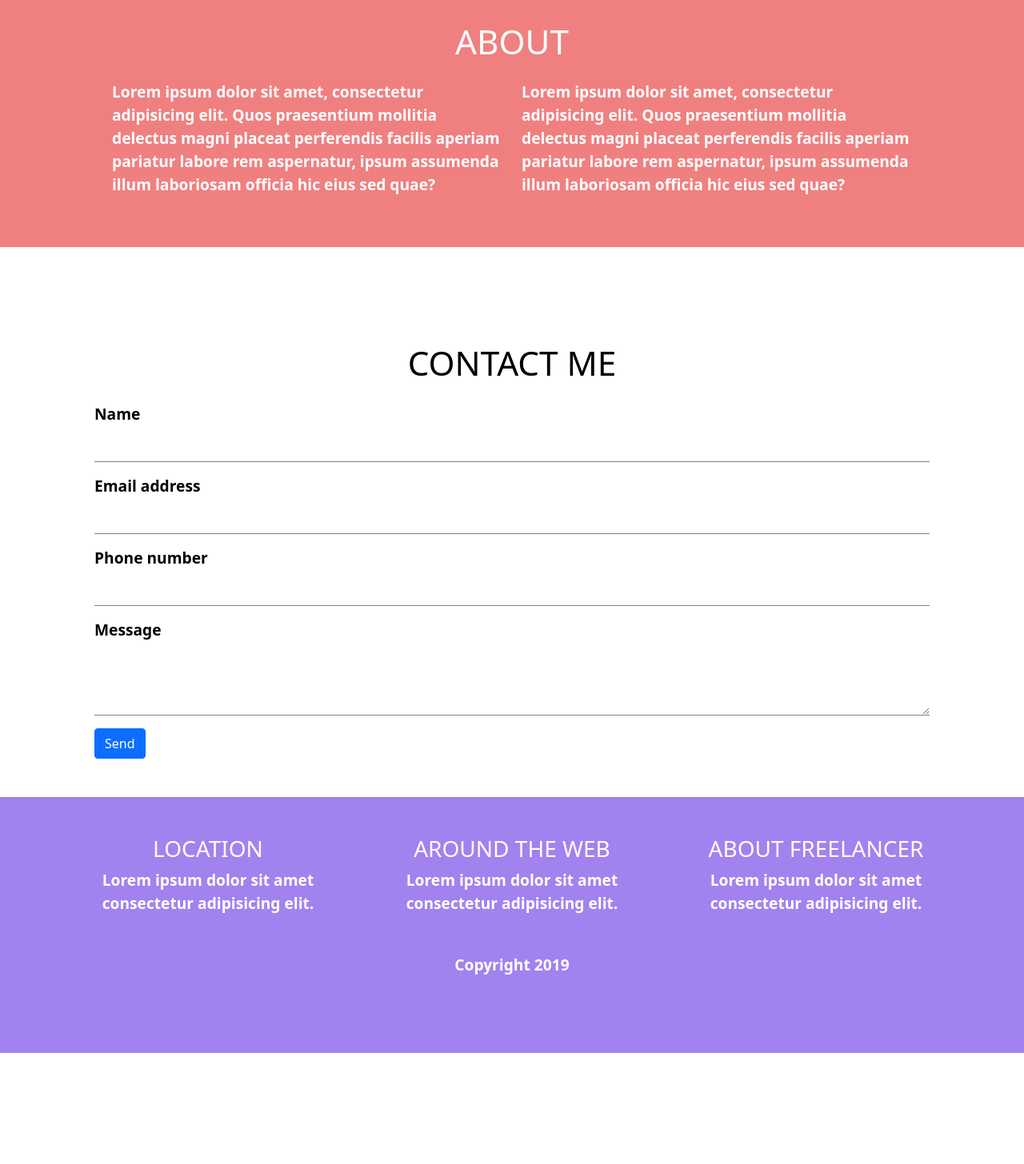
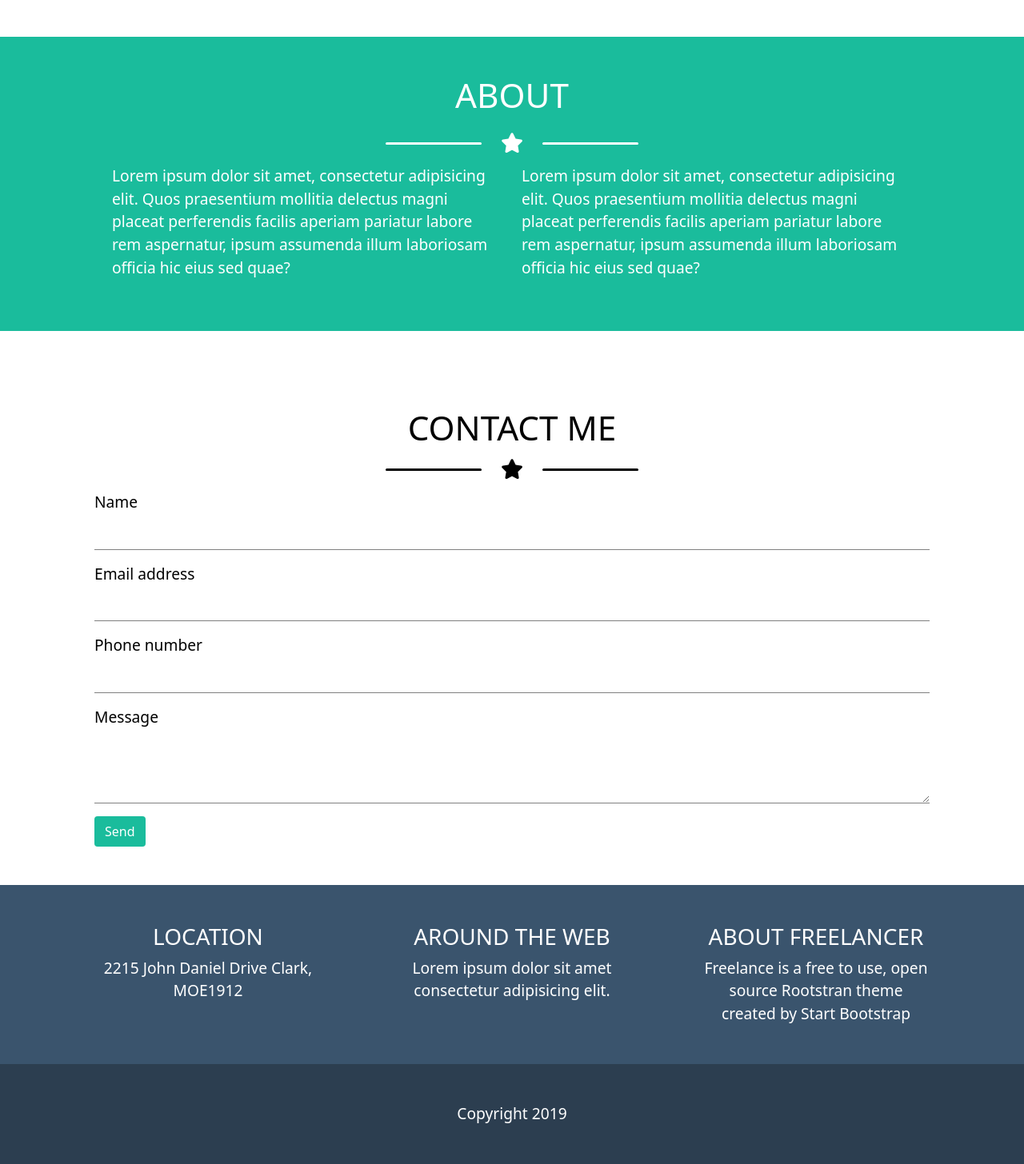
Before and after one commit to Onda-dev/html-css-bootstrap-freelancer, a plain HTML site: page index.html in a window 1280 px wide. Shown: the part 1327-2783 px from the top of the page at 80% size. Before the commit the page ends 2644 px from the top, so only its background shows below. Drawn offline with nearby package versions, Linux system fonts and the light colour scheme.

Commit message:
Colori ok

```diff
--- a/css/style.css
+++ b/css/style.css
@@ -22,6 +22,46 @@ img {
     max-width: 1000px;
     margin: auto;
 }
+
+.small_rule_white {
+    width: 120px;
+    height: 3px;
+    border-radius: 3px;
+    background-color: white;
+}
+
+.star_icon_white {
+    font-size: 1.3em;
+    color: white;
+}
+
+.small_rule_black {
+    width: 120px;
+    height: 3px;
+    border-radius: 3px;
+    background-color: black;
+}
+
+.star_icon_black {
+    font-size: 1.3em;
+    color: black;
+}
+
+/*----------------
+    COLORS
+-----------------*/
+.first_color {
+    background-color: #2c3e50;
+}
+
+.second_color {
+    background-color: #1abc9c;
+}
+
+.third_color {
+    background-color: #3a546d;
+}
+
 /*----------------
     BUTTONS
 -----------------*/
@@ -31,13 +71,19 @@ button {
     color: white;
 }
 
+.contact button {
+    color: white;
+}
 /*----------------
     TYPOGRAPHY
 -----------------*/
 body {
     color: white;
     font-size: 1.2em;
-    font-weight: 700;
+}
+
+header {
+    font-weight: 600;
 }
 
 h1,h2,h3,h4 {
@@ -46,16 +92,8 @@ h1,h2,h3,h4 {
 }
 
 /*----------------
-    DEBUG
+    HEADER
 -----------------*/
-header {
-    background-color: violet;
-}
-
-.contact {
-    /* background-color: lightpink; */
-}
-
 header nav ul {
     display: flex;
     margin-bottom: 0;
@@ -63,30 +101,6 @@ header nav ul {
     text-transform: uppercase;
     justify-content: flex-end;
 }
-
-.hero {
-    /* height: 500px; */
-    background-color: rgb(146, 130, 238);
-}
-
-/* [class*=col-] {
-    background-color: aqua;
-    border: 1px solid black; */
-    /* height: 400px; */
-}
-
-.about {
-    background-color: violet;
-}
-
-footer {
-    background-color: rgb(162, 130, 238);
-}
-
-/*----------------
-    HEADER
------------------*/
-
 
 /*----------------
     HERO
@@ -128,10 +142,6 @@ footer {
 /*----------------
     ABOUT
 -----------------*/
-.about {
-    background-color: lightcoral;
-}
-
 .about h2 {
     font-size: 2.2em;
     color: white;
--- a/index.html
+++ b/index.html
@@ -17,7 +17,7 @@
     </head>
     <body>
 
-        <header>
+        <header class="first_color">
 
             <div class="container">
 
@@ -55,13 +55,18 @@
 
         <main>
 
-            <section class="hero mb-5">   <!-- HERO -->
+            <section class="hero mb-5 second_color">   <!-- HERO -->
 
                 <div class="hero_box py-5">
                     <div class="propic_box my-2">
                         <img src="img/avatar.svg" alt="immagine del profilo">
                     </div>
                     <h1 class="text-center">start bootstrap</h1>
+                    <div class="divider d-flex align-items-center justify-content-center gap-4 my-2">
+                        <div class="small_rule_white"></div>
+                        <div class="star_icon_white"><i class="fa-solid fa-star"></i></div>
+                        <div class="small_rule_white"></div>
+                    </div>
                     <h2>graphic artist - web designer - illustrator</h2>
                 </div>
 
@@ -72,6 +77,12 @@
                 <div class="container overflow-hidden text-center">
 
                     <h2>portfolio</h2>
+
+                    <div class="divider d-flex align-items-center justify-content-center gap-4 my-2">
+                        <div class="small_rule_black"></div>
+                        <div class="star_icon_black"><i class="fa-solid fa-star"></i></div>
+                        <div class="small_rule_black"></div>
+                    </div>
 
                     <div class="row g-4">
                         <div class="col-12 col-md-6 col-lg-4">
@@ -98,12 +109,19 @@
 
             </section>
 
-            <section class="about my-5 p-5"> <!-- ABOUT-->
+            <section class="about my-5 p-5 second_color"> <!-- ABOUT-->
 
                 <div class="container">
                     <div class="wrapper-small">
                         <div class="row">
-                            <h2 class="text-center my-4">about</h2>
+                            <h2 class="text-center">about</h2>
+
+                            <div class="divider d-flex align-items-center justify-content-center gap-4 my-2">
+                                <div class="small_rule_white"></div>
+                                <div class="star_icon_white"><i class="fa-solid fa-star"></i></div>
+                                <div class="small_rule_white"></div>
+                            </div>
+
                             <div class="col-12 col-md-6 text-left">
                                 <p>
                                     Lorem ipsum dolor sit amet, consectetur adipisicing elit. Quos praesentium mollitia delectus magni placeat perferendis facilis aperiam pariatur labore rem aspernatur, ipsum assumenda illum laboriosam officia hic eius sed quae?
@@ -125,7 +143,13 @@
                 <div class="container">
                     <div class="row">
                         <div class="col-12 text-center p-5">
-                            <h3 class="my-4">Contact me</h3>
+                            <h3>Contact me</h3>
+
+                            <div class="divider d-flex align-items-center justify-content-center gap-4 my-2">
+                                <div class="small_rule_black"></div>
+                                <div class="star_icon_black"><i class="fa-solid fa-star"></i></div>
+                                <div class="small_rule_black"></div>
+                            </div>
 
                             <form>
                                 <div class="mb-3">
@@ -148,7 +172,7 @@
                                     <textarea class="form-control" id="exampleFormControlTextarea1" rows="3"></textarea>
                                     </div>
 
-                                    <button type="submit" class="d-flex btn btn-primary">Send</button>
+                                    <button type="submit" class="d-flex btn second_color">Send</button>
                               </form>
 
                         </div>
@@ -161,12 +185,13 @@
 
         <footer>
 
+            <div class="footer-top third_color">
                 <div class="container">
 
                     <div class="row py-5">
                         <div class="col-12 col-md-4 text-center px-5">
                             <h3>Location</h3>
-                        Lorem ipsum dolor sit amet consectetur adipisicing elit.
+                            2215 John Daniel Drive Clark, MOE1912
                         </div>
                         <div class="col-12 col-md-4 text-center px-5">
                             <h3>around the web</h3>
@@ -174,14 +199,15 @@
                         </div>
                         <div class="col-12 col-md-4 text-center px-5">
                             <h3>about freelancer</h3>
-                        Lorem ipsum dolor sit amet consectetur adipisicing elit.
-                    </div>
-
-                    <div class="footer-bottom text-center py-5">
-                        Copyright 2019
+                            Freelance is a free to use, open source Rootstran theme created by Start Bootstrap
                         </div>
 
                     </div>
+                </div>
+            </div>
+
+            <div class="footer-bottom text-center py-5 first_color">
+                Copyright 2019
             </div>
 
         </footer>
```
Lines whose indentation alone changed are shown as unchanged.
